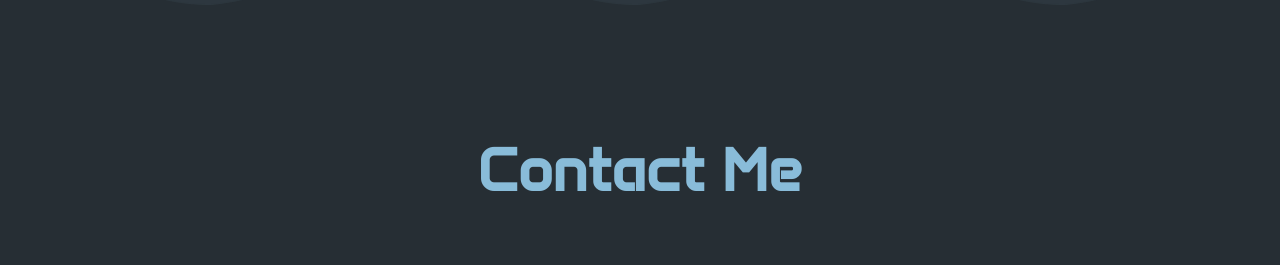
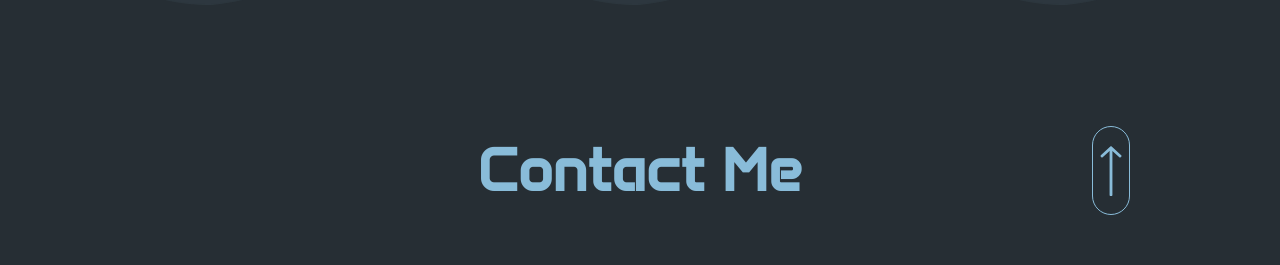
Before and after one commit to Iraqi1994/portfolio, an Angular app: page / in a window 1280 px wide. Shown: the part 3440-3705 px from the top of the page. Built offline with nearby package versions, Linux system fonts and the light colour scheme.

Commit message:
Added an arrow up on in the contact-me section.

```diff
--- a/src/app/contact-me-section/contact-me-section.html
+++ b/src/app/contact-me-section/contact-me-section.html
@@ -1,4 +1,15 @@
-<h1>Contact Me</h1>
+<div class="header-wrapper">
+  <h1>Contact Me</h1>
+  <a
+    href="#atf"
+    aria-label="Scroll to top"
+    class="arrow-up-link"
+    (mouseenter)="setArrowHover(true)"
+    (mouseleave)="setArrowHover(false)"
+  >
+    <img class="arrow-up" [src]="arrowImageSrc()" alt="" />
+  </a>
+</div>
 <div class="description-contact-info">
   <div class="description">
     Lorem ipsum dolor sit amet consectetur adipisicing elit. Ab nulla voluptate cum? Quo quis neque
--- a/src/app/contact-me-section/contact-me-section.scss
+++ b/src/app/contact-me-section/contact-me-section.scss
@@ -1,9 +1,27 @@
-h1 {
-  color: #89bcd9;
-  font-size: 60px;
-  text-align: center;
+.header-wrapper {
+  display: flex;
+  justify-content: center;
+  align-items: center;
+  position: relative;
   margin-top: 128px;
   margin-bottom: 64px;
+
+  h1 {
+    color: #89bcd9;
+    font-size: 60px;
+    margin: 0;
+  }
+
+  .arrow-up-link {
+    position: absolute;
+    right: 150px;
+    cursor: pointer;
+
+    .arrow-up {
+      display: block;
+      transition: transform 0.2s ease;
+    }
+  }
 }
 
 .description-contact-info {
--- a/src/app/contact-me-section/contact-me-section.ts
+++ b/src/app/contact-me-section/contact-me-section.ts
@@ -1,5 +1,5 @@
 import { HttpClient } from '@angular/common/http';
-import { Component, inject } from '@angular/core';
+import { Component, inject, signal, computed } from '@angular/core';
 import { FormBuilder, ReactiveFormsModule, Validators } from '@angular/forms';
 
 @Component({
@@ -11,6 +11,15 @@ import { FormBuilder, ReactiveFormsModule, Validators } from '@angular/forms';
 export class ContactMeSection {
   private fb = inject(FormBuilder);
   private http = inject(HttpClient);
+
+  arrowHovered = signal(false);
+  arrowImageSrc = computed(() =>
+    this.arrowHovered() ? 'img/arrow-up-hover.svg' : 'img/arrow-up.svg',
+  );
+
+  setArrowHover(hovered: boolean) {
+    this.arrowHovered.set(hovered);
+  }
 
   contactForm = this.fb.group({
     name: ['', Validators.required],
```
Also changed, not shown: public/img/arrow-up-hover.svg (added), public/img/arrow-up.svg (added).
